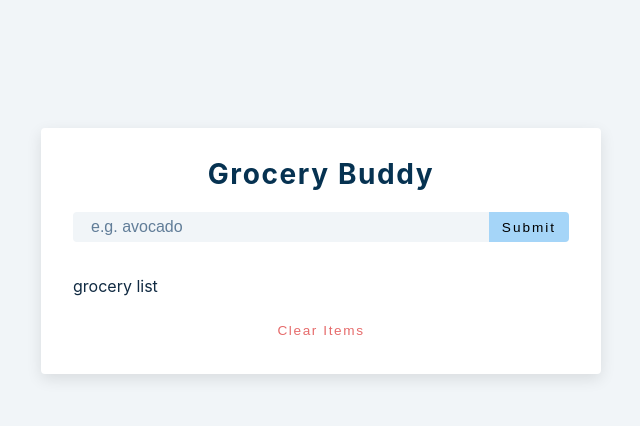
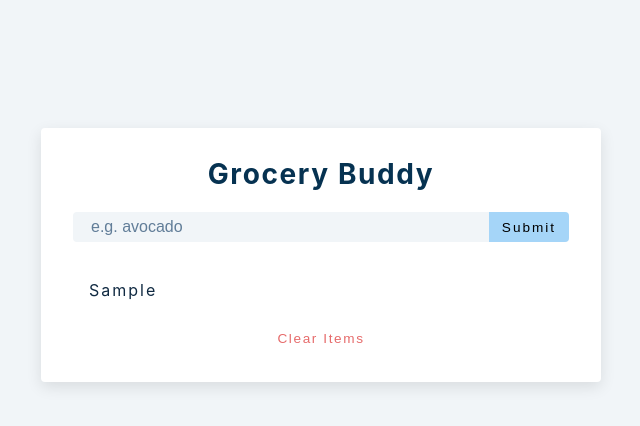
Before and after one commit to anaberia/grocery-buddy, a React (Create React App) app: page / in a window 1280 px wide. Both pictures are taken after typing "Sample" into the empty fields and a click on the button "Submit". Shown: the top 426 px of the page, without its empty margins (319-959 px from the left). Built offline with nearby package versions, Linux system fonts and the light colour scheme.

Commit message:
map items list

```diff
--- a/src/List.js
+++ b/src/List.js
@@ -2,7 +2,18 @@
 import { FaEdit, FaTrash } from "react-icons/fa";
 
 const List = ({ items }) => {
-  return <div className="grocery-list">grocery list</div>;
+  return (
+    <div className="grocery-list">
+      {items.map((item) => {
+        const { id, title } = item;
+        return (
+          <article key={id} className="grocery-item">
+            <p className="title">{title}</p>
+          </article>
+        );
+      })}
+    </div>
+  );
 };
 
 export default List;
```
